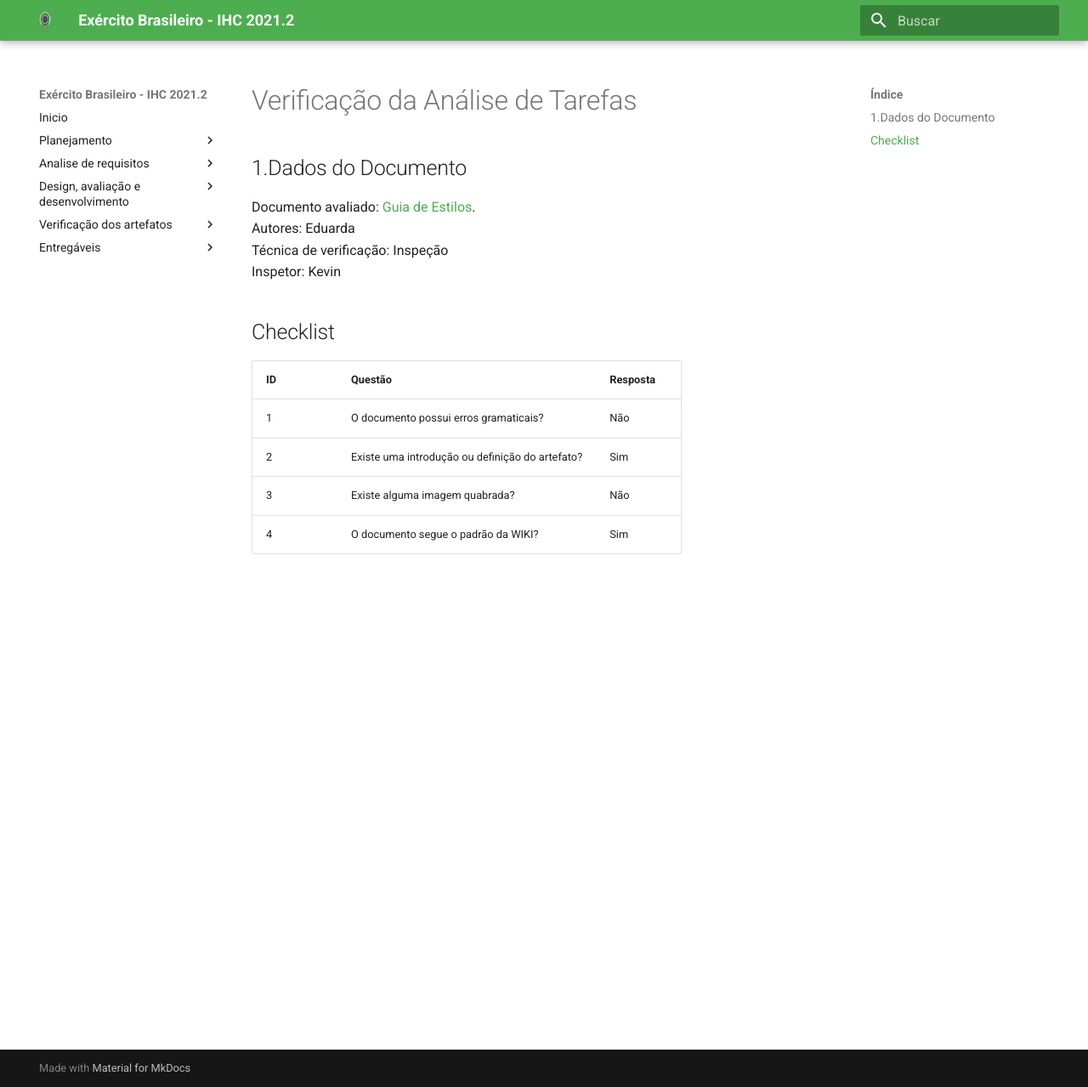
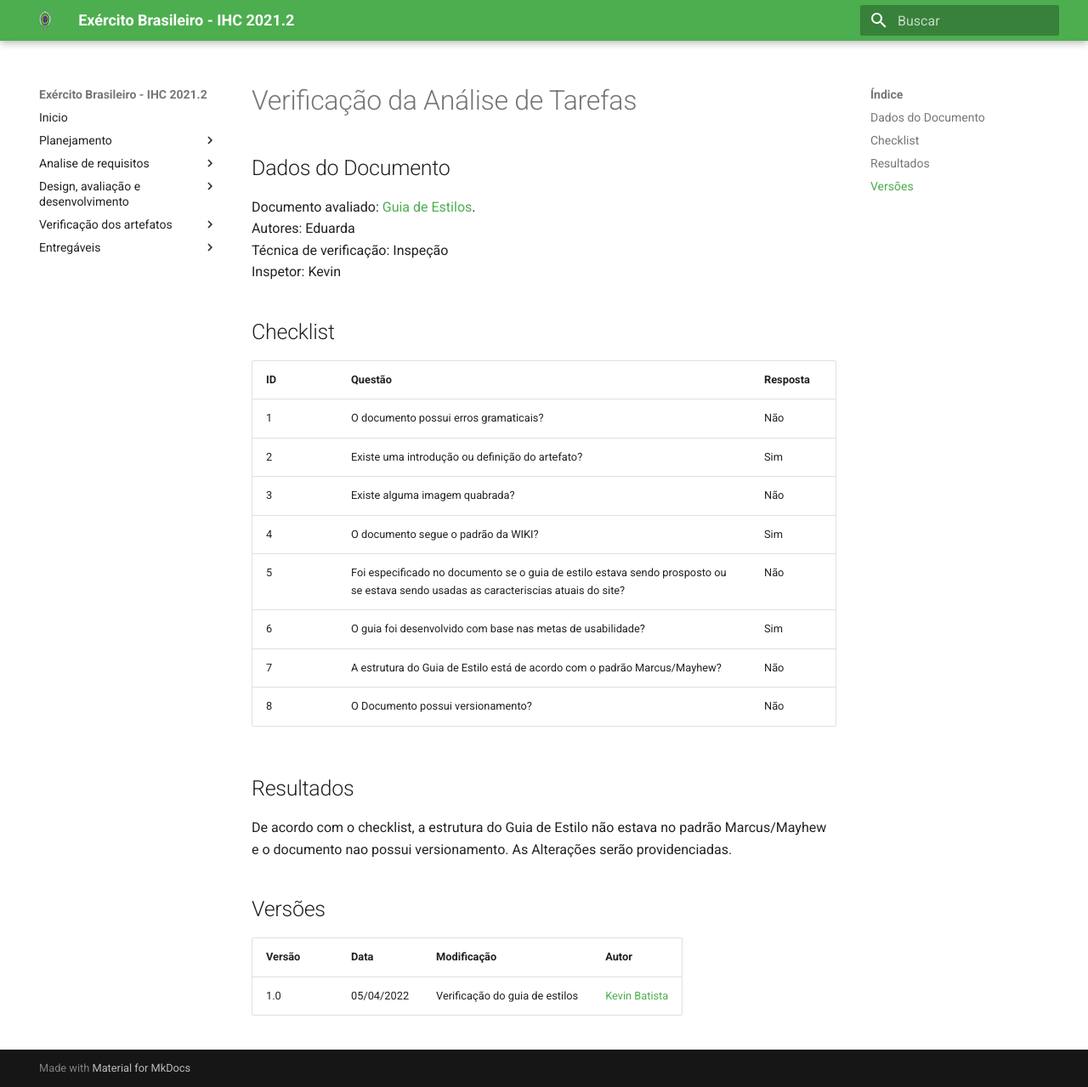
Before and after one commit to heitormsb/2021.2-Exercito-Brasileiro, an MkDocs documentation site: the page built from docs/verificação_artefatos/GuiaDeEstilos_verificacao.md, in a window 1280 px wide and 1279 px high. Shown: the whole window at 85% size. Built offline with MkDocs 1.6.1 and Material for MkDocs 9.7.7, drawn with Linux system fonts in a browser that asks for light colours.

Commit message:
Update GuiaDeEstilos_verificacao.md

```diff
--- a/docs/verificação_artefatos/GuiaDeEstilos_verificacao.md
+++ b/docs/verificação_artefatos/GuiaDeEstilos_verificacao.md
@@ -1,6 +1,6 @@
 # Verificação da Análise de Tarefas
 
-## 1.Dados do Documento
+## Dados do Documento
 Documento avaliado: [Guia de Estilos](../GuiaEstilo.md). <br>
 Autores: Eduarda<br>
 Técnica de verificação: Inspeção<br>
@@ -13,3 +13,15 @@ Inspetor: Kevin<br>
 |2|Existe uma introdução ou definição do artefato?|Sim|
 |3|Existe alguma imagem quabrada?|Não|
 |4|O documento segue o padrão da WIKI?|Sim|
+|5|Foi especificado no documento se o guia de estilo estava sendo prosposto ou se estava sendo usadas as caracteriscias atuais do site?|Não |
+|6|O guia foi desenvolvido com base nas metas de usabilidade?|Sim|
+|7|A estrutura do Guia de Estilo está de acordo com o padrão Marcus/Mayhew?|Não|
+|8|	O Documento possui versionamento?|Não|
+
+## Resultados
+De acordo com o checklist, a estrutura do Guia de Estilo não estava no padrão Marcus/Mayhew e o documento nao possui versionamento. As Alterações serão providenciadas.
+
+## Versões
+| Versão | Data | Modificação | Autor |
+|--|--|--|--|
+| 1.0 | 05/04/2022 | Verificação do guia de estilos|[Kevin Batista](https://github.com/k3vin-batista) |
```
